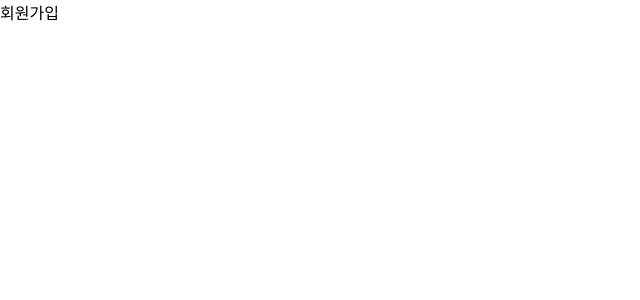
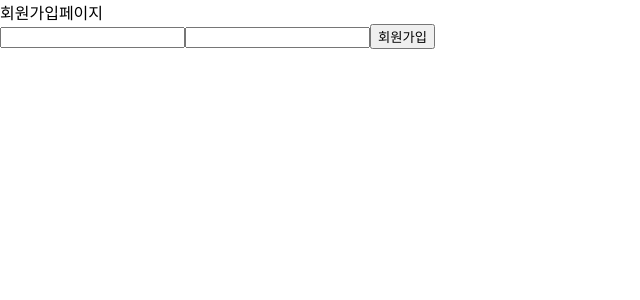
Before and after one commit to Yoonsik-Shin/wanted-pre-onboarding-frontend, a React (Create React App) app: page /signup in a window 1280 px wide. Shown: the top 300 px of the page, without its empty margins (0-640 px from the left). Built offline with nearby package versions, Linux system fonts and the light colour scheme.

Commit message:
feat : 회원가입 기능 추가
- @typescript-eslint/no-misused-promises 옵션 off
- router파일에 회원가입 페이지 연결

```diff
--- /dev/null
+++ b/src/components/units/auth/signup/signup.container.tsx
@@ -0,0 +1,60 @@
+import { useState, ChangeEvent } from "react";
+import SignupUI from "./signup.presenter";
+import { useNavigate } from "react-router-dom";
+import { ISignup, ISignupInfo } from "./signup.types";
+
+export default function Signup() {
+    const navigate = useNavigate();
+    const [email, setEmail] = useState<string>("");
+    const [password, setPassword] = useState<string>("");
+    const [buttonDisabled, setButtonDisabled] = useState<boolean>(false);
+    const [errorMessage, setErrorMessage] = useState({
+        email: "",
+        password: "",
+    });
+
+    const SIGNUP_INFO: ISignupInfo = {
+        email: {
+            category: "email",
+            info: email,
+            infoSet: setEmail,
+            condition: (target: string) => !target.includes("@"),
+            errorMsg: "이메일 형식이 올바르지 않습니다.",
+        },
+        password: {
+            category: "password",
+            info: password,
+            infoSet: setPassword,
+            condition: (target: string) => target.length < 8,
+            errorMsg: "비밀번호는 8자리이상부터 가능합니다.",
+        },
+    };
+
+    const onChangeSignup =
+        ({ category, infoSet, condition, errorMsg }: ISignup) =>
+        (e: ChangeEvent<HTMLInputElement>) => {
+            infoSet(e.target.value);
+
+            if (condition(e.target.value) && e.target.value) {
+                const tempMsg = { ...errorMessage, [category]: errorMsg };
+                setErrorMessage(tempMsg);
+                setButtonDisabled(true);
+                return;
+            }
+            const tempMsg = { ...errorMessage, [category]: "" };
+            setErrorMessage(tempMsg);
+            setButtonDisabled(false);
+        };
+
+    return (
+        <SignupUI
+            navigate={navigate}
+            email={email}
+            password={password}
+            buttonDisabled={buttonDisabled}
+            errorMessage={errorMessage}
+            onChangeSignup={onChangeSignup}
+            SIGNUP_INFO={SIGNUP_INFO}
+        />
+    );
+}
--- /dev/null
+++ b/src/components/units/auth/signup/signup.presenter.tsx
@@ -0,0 +1,39 @@
+import { onClickSubmit } from "./signup.queries";
+import { IProps } from "./signup.types";
+
+export default function SignupUI(props: IProps) {
+    const {
+        navigate,
+        email,
+        password,
+        buttonDisabled,
+        errorMessage,
+        onChangeSignup,
+        SIGNUP_INFO,
+    } = props;
+
+    return (
+        <>
+            <div>회원가입페이지</div>
+            <input
+                type="text"
+                data-testid="email-input"
+                onChange={onChangeSignup(SIGNUP_INFO.email)}
+            />
+            {errorMessage.email}
+            <input
+                type="password"
+                data-testid="password-input"
+                onChange={onChangeSignup(SIGNUP_INFO.password)}
+            />
+            {errorMessage.password}
+            <button
+                data-testid="signup-button"
+                onClick={onClickSubmit({ email, password, navigate })}
+                disabled={buttonDisabled}
+            >
+                회원가입
+            </button>
+        </>
+    );
+}
--- /dev/null
+++ b/src/components/units/auth/signup/signup.queries.ts
@@ -0,0 +1,18 @@
+import axios from "axios";
+import { IInfo } from "./signup.types";
+
+export const onClickSubmit =
+    ({ email, password, navigate }: IInfo) =>
+    async () => {
+        try {
+            await axios({
+                method: "post",
+                url: "http://localhost:8000/auth/signup",
+                headers: { "Content-Type": "application/json" },
+                data: { email, password },
+            });
+            navigate("/signin");
+        } catch (error) {
+            alert(error);
+        }
+    };
--- a/src/pages/auth/signup/index.tsx
+++ b/src/pages/auth/signup/index.tsx
@@ -0,0 +1,5 @@
+import Signup from "../../../components/units/auth/signup/signup.container";
+
+export default function SignupPage() {
+    return <Signup />;
+}
--- a/src/routers/routes.tsx
+++ b/src/routers/routes.tsx
@@ -1,10 +1,11 @@
 import { Routes, Route } from "react-router-dom";
+import SignupPage from "../pages/auth/signup";
 
 export default function Routers() {
     return (
         <Routes>
             <Route path="/" element={<div>메인</div>} />
-            <Route path="/signup" element={<div>회원가입</div>} />
+            <Route path="/signup" element={<SignupPage />} />
             <Route path="/signin" element={<div>로그인</div>} />
             <Route path="/todo" element={<div>TODO</div>} />
             <Route path="*" element={<div>404페이지</div>} />
```
Also changed, not shown: src/components/units/auth/signup/signup.types.ts (added, +43 -0 lines), .eslintrc.js.
